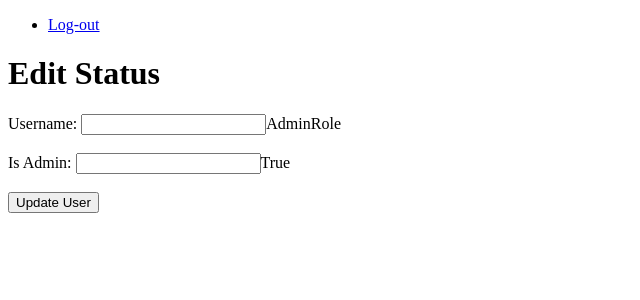
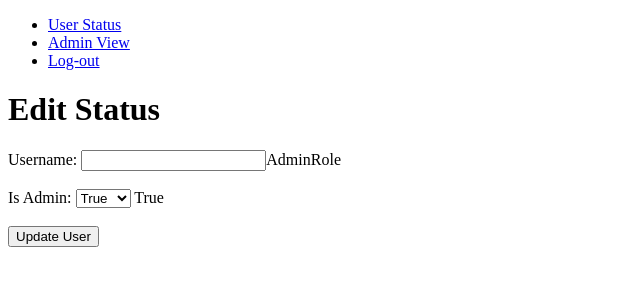
Before and after one commit to DrewStanger/SoftEngDevOpsAssignment, a Flask app: page /edit_user/1 in a window 1280 px wide. Shown: the top 300 px of the page, without its empty margins (0-640 px from the left). Run offline with Flask 3, Linux system fonts and the light colour scheme.

Commit message:
Update templates, add verification to user delete

```diff
--- a/app.py
+++ b/app.py
@@ -203,17 +203,17 @@ def edit_staff_perms(user_id):
 
 @app.route("/delete_user/<int:user_id>", methods=["GET", "POST"])
 def delete_staff_perms(user_id):
-    # TODO: ADD VALIDATION
-
     logged_in_username = session.get("name")
     # User should not be able to delete themselves
     user_name_to_delete = (
-            db.session.query(User.username).filter_by(username=logged_in_username).first()
+            db.session.query(User.username).filter_by(id=user_id).first()
         )[0]
 
     if logged_in_username == user_name_to_delete:
+        print(logged_in_username)
+        print(user_name_to_delete)
         error = "User cannot remove their own permissions, contact an Admin"
-        return redirect("/adminview", error=error)
+        return render_template("/adminview.html", error=error)
 
     # User must be admin to delete
     is_user_admin = (
@@ -222,13 +222,13 @@ def delete_staff_perms(user_id):
 
     if is_user_admin == True:
         # Get the entry to delete
-        user_to_delete = UserStatus.query.filter_by(id=user_id).first()
+        user_to_delete = db.session.query(User).filter_by(id=user_id).first()
         db.session.delete(user_to_delete)
         db.session.commit()
-        return redirect("/adminview")
+        return render_template("/adminview.html")
     else:
         error = "Delete failed: only Admins can delete entries"
-        return redirect("/adminview", error=error)
+        return render_template("/adminview.html", error=error)
 
 
 @app.route("/adminview")
@@ -266,7 +266,7 @@ def register():
             hashed_password = sha256_crypt.encrypt(password)
 
             # Add user to users.db, new users are not admin by default
-            new_user = User(username=username, password=hashed_password, is_admin=True)
+            new_user = User(username=username, password=hashed_password, is_admin=False)
             db.session.add(new_user)
             db.session.commit()
             return redirect("/login")
--- a/templates/dashboardlayout.html
+++ b/templates/dashboardlayout.html
@@ -6,6 +6,12 @@
 <body>
     <div>
         <ul>
+            <li>
+                <a href='/dashboard'>User Status</a></li>
+            </li>
+            <li>
+                <a href='/adminview'>Admin View</a></li>
+            </li>
             <li >
                 <a href='/logout'>Log-out</a></li>
             </li>
--- a/templates/edit_user_perms.html
+++ b/templates/edit_user_perms.html
@@ -8,9 +8,13 @@
 <h1>Edit Status</h1>
 <form method="POST" action="/edit_user/{{ user_to_edit.id }}">
     <label for="username">Username:</label>
-    <input id="username" name="username">{{ user_to_edit.username }}<br><br>
+    <input id="username" name="username" required>{{ user_to_edit.username }}<br><br>
     <label for="is_admin">Is Admin:</label>
-    <input id="is_admin" name="is_admin">{{ user_to_edit.is_admin }}<br><br>
+    <select id="is_admin" name="is_admin" required>
+        <option value="True">True</option>
+        <option value="False">False</option>
+    </select>
+    {{ user_to_edit.is_admin }}<br><br>
 
     <input type="submit" value="Update User">
 </form>
```
Also changed, not shown: instance/user_status.db.
